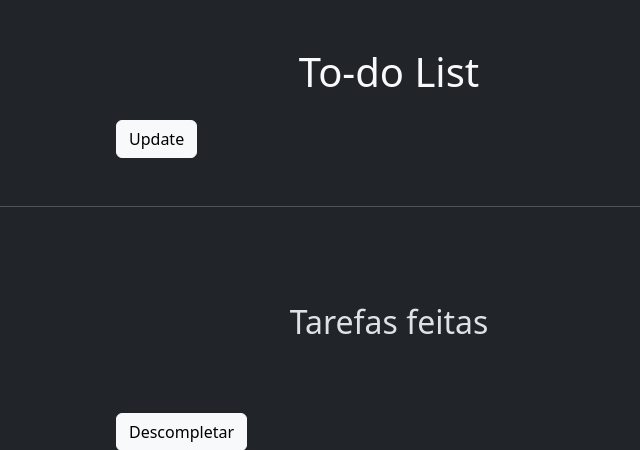
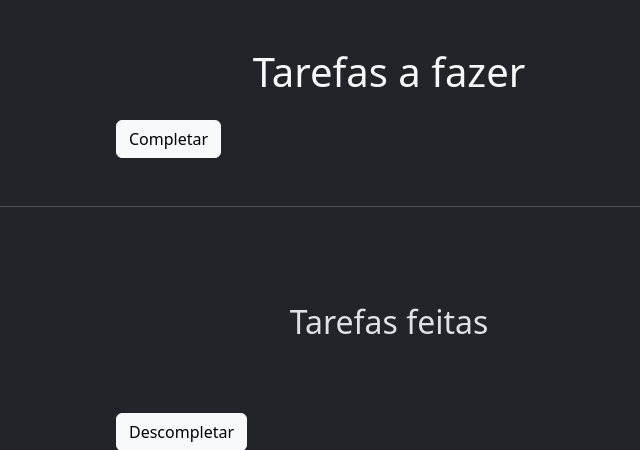
Before and after one commit to RafaMattss/toDo, a Django app: page / in a window 1280 px wide. Shown: the part 72-522 px from the top of the page, without its empty margins (251-891 px from the left). Run offline with Django 5.2, Linux system fonts and the light colour scheme; the visitor is signed in with stand-in values (Sample User, id 1); data that the repository does not hold is empty.

```diff
--- a/todo_app/templates/todo_app/components/todo_list.html
+++ b/todo_app/templates/todo_app/components/todo_list.html
@@ -3,7 +3,7 @@
     {%csrf_token%}
     <div class="row">
         <div class="col-sm-12">
-            <h1 class="text-light text-center">To-do List</h1>
+            <h1 class="text-light text-center">Tarefas a fazer</h1>
         </div>
         <div class="col-sm-12 align-item-center ">
             <ul class="list-group">
@@ -28,7 +28,7 @@
         </div>
         <div class="col-sm-6 offset-sm-3">
             <button class="mt-3 btn btn-light" type="submit">
-                Update
+                Completar
             </button>
         </div>
     </div>
```
